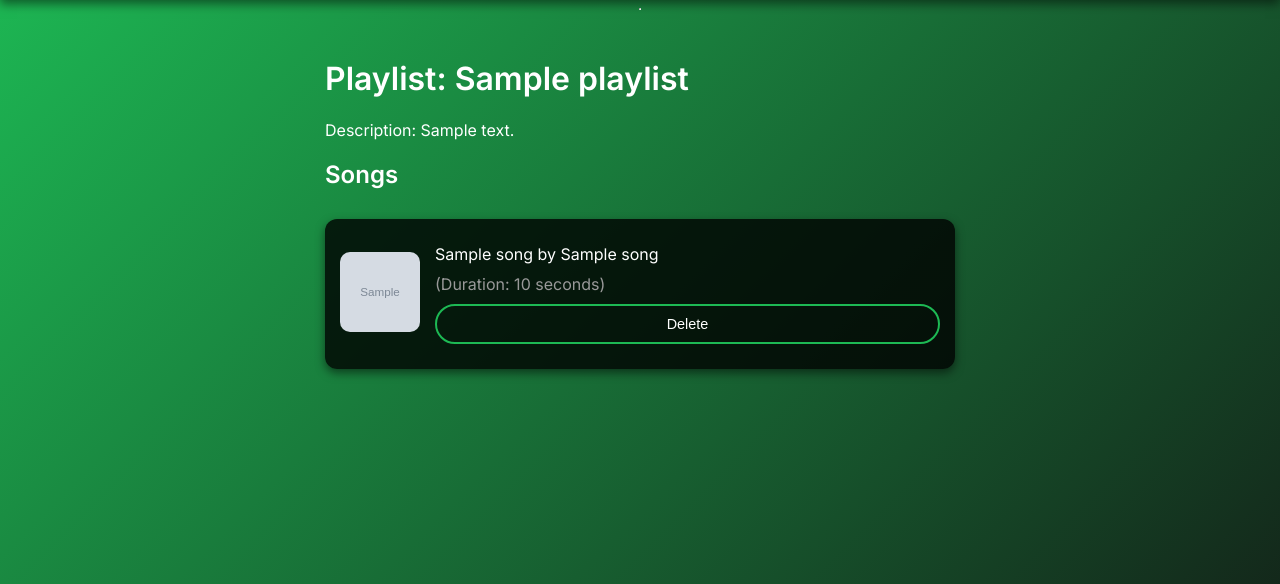
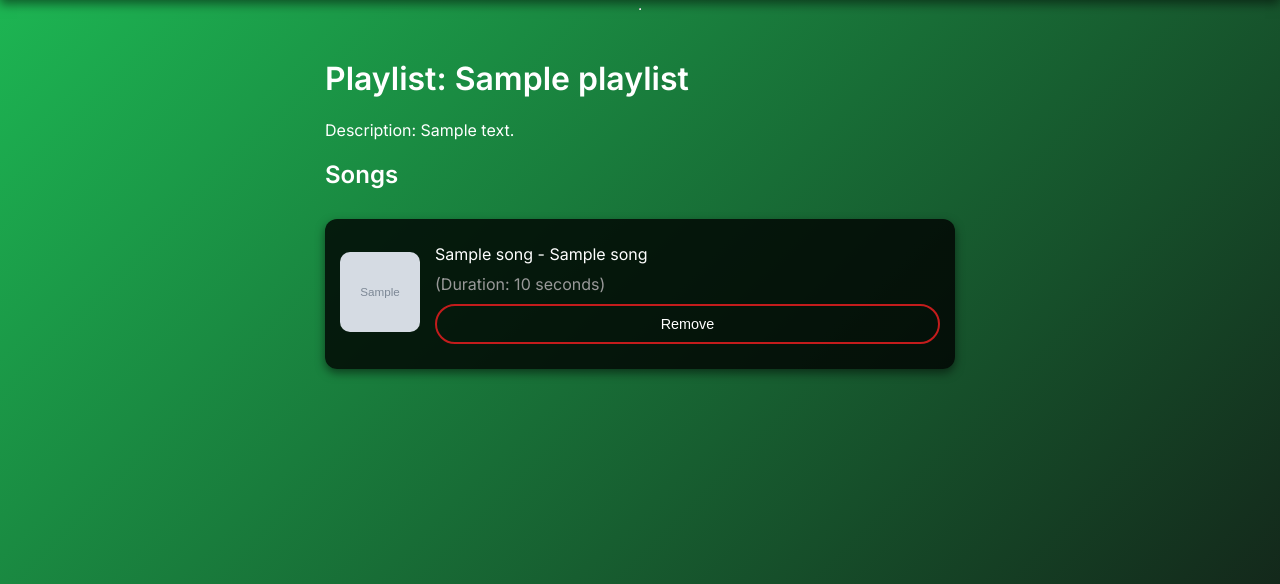
Before and after one commit to williamjones0471/TuneTrack, a Django app: template musicapp/templates/musicapp/playlist_detail.html in a window 1280 px wide. Shown: the part 50-634 px from the top of the page. Run offline with Django 5.2, Linux system fonts and the light colour scheme; the template is opened without the code that fills it: most values are stand-ins (such as "Sample title", 1, 10 or a date in 2020); grey boxes marked "Sample" are stand-in pictures.

Commit message:
Update button styling

```diff
--- a/musicapp/templates/musicapp/playlist_detail.html
+++ b/musicapp/templates/musicapp/playlist_detail.html
@@ -139,7 +139,7 @@
             /* Buttons */
             .button-group button {
                 background: none;
-                border: 2px solid #1db954;
+                border: 2px solid rgb(195, 28, 28);
                 border-radius: 20px;
                 color: white;
                 padding: 10px 15px;
@@ -151,7 +151,7 @@
             }
 
             .button-group button:hover {
-                background: #1db954;
+                background: rgb(195, 28, 28);
                 color: black;
             }
 
@@ -159,7 +159,7 @@
             /* Buttons */
             .button-group button {
                 background: none;
-                border: 2px solid #1db954;
+                border: 2px solid rgb(195, 28, 28);
                 border-radius: 20px;
                 color: white;
                 padding: 10px 15px;
@@ -171,7 +171,7 @@
             }
 
             .button-group button:hover {
-                background: #1db954;
+                background: rgb(195, 28, 28);
                 color: black;
             }
 
@@ -212,13 +212,13 @@
                                     <img src="{{ song.image_url }}" alt="Song Image" />
                                 </div>
                                 <div class="playlist-info">
-                                    {{ song.title }} by {{ song.artist_name }}
+                                    {{ song.title }} - {{ song.artist_name }}
                                     <span class="duration">(Duration: {{ song.duration }} seconds)</span>
 
                                     <form method="post" action="{% url 'delete_song_from_playlist' playlist_id song.id %}">
                                         {% csrf_token %}
                                         <div class="button-group">
-                                            <button type="submit">Delete</button>
+                                            <button type="submit">Remove</button>
                                         </div>
                                     </form>
                                 </div>
```
